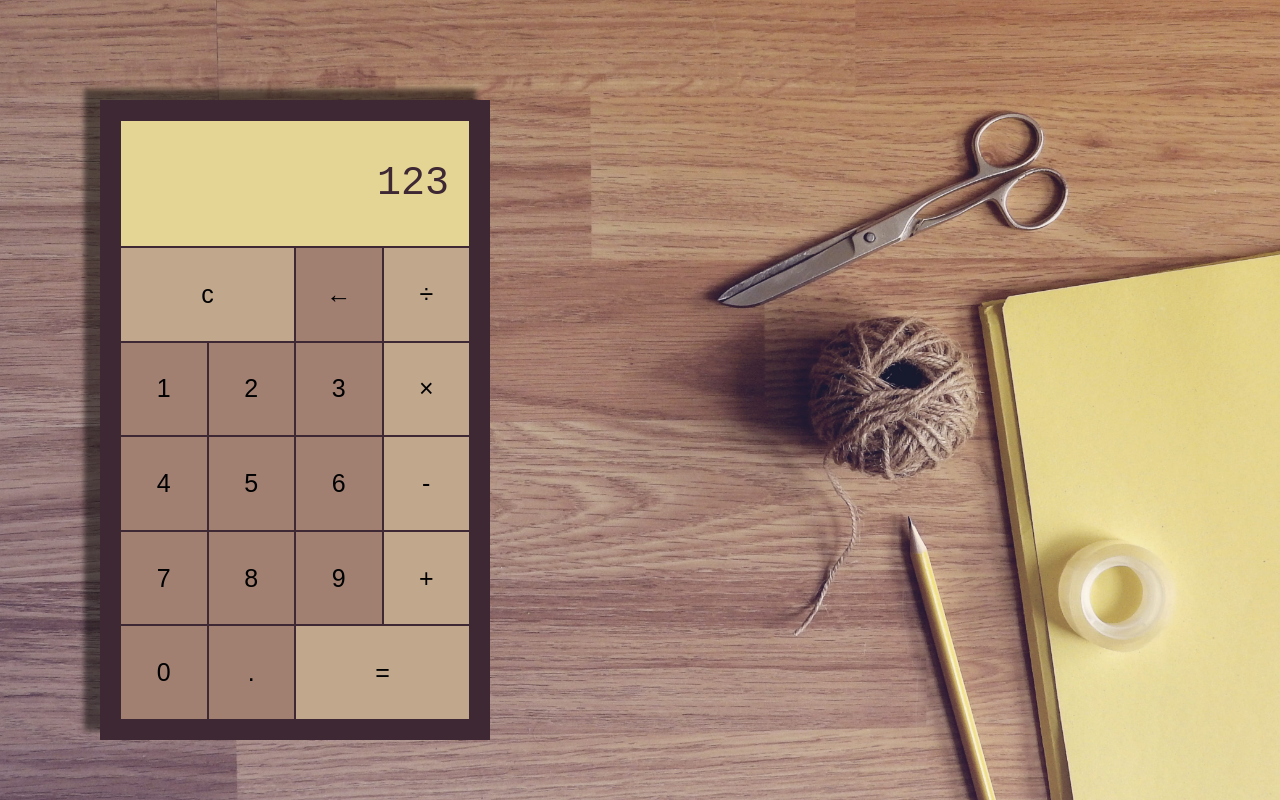
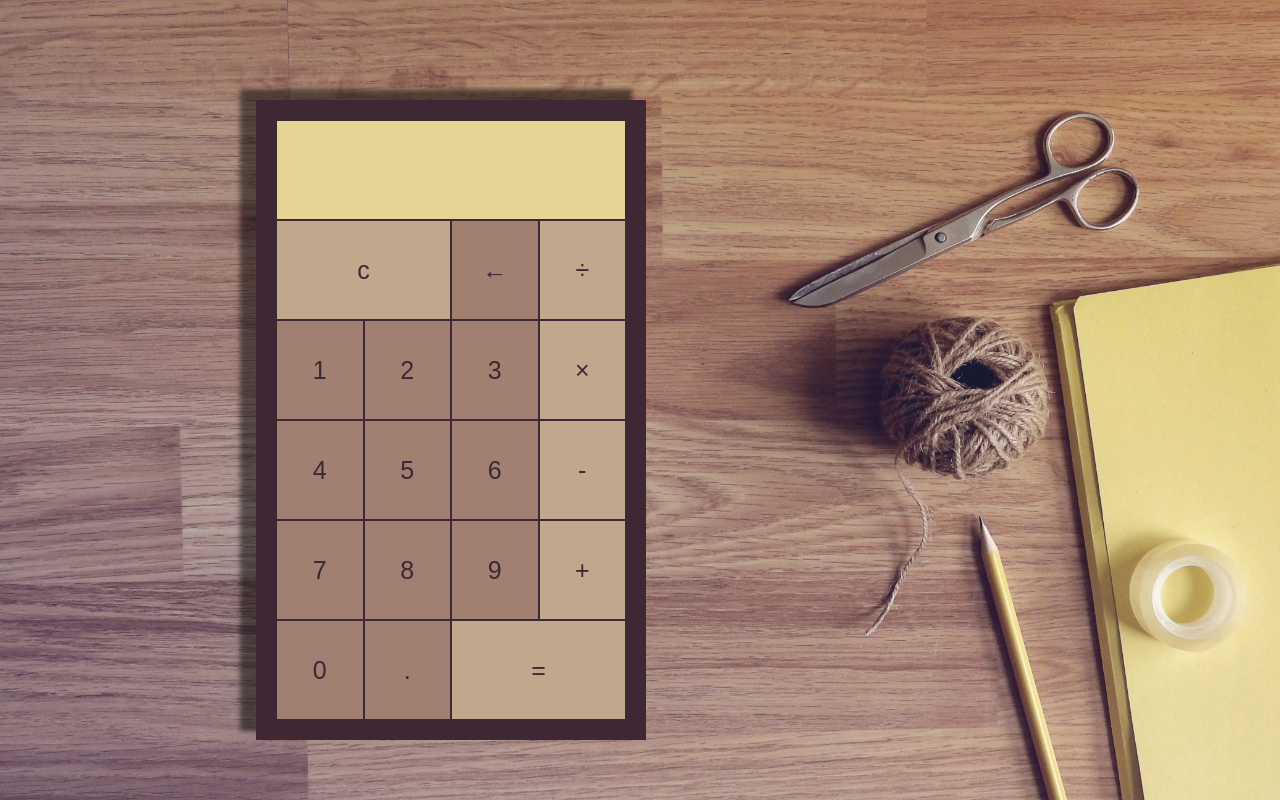
Before and after one commit to TriShade/calculator, a plain HTML site: page index.html in a window 1280 px wide. Drawn offline with Linux system fonts and the light colour scheme.

Commit message:
Further visual fixes

```diff
--- a/index.html
+++ b/index.html
@@ -8,7 +8,7 @@
 <body>
   <div id='calculator'>
     <div id="displaycontainer">
-        <p id="display">123</p>
+        <p id="display"></p>
     </div>
         <button id="add" class="funcbtn">+</button>
         <button id="subtract" class="funcbtn">-</button>
@@ -29,18 +29,6 @@
         <button class="numbtn">.</button>
         <button id="back" class="numbtn">←</button>
   </div>
- <!--
-  <div id="info">
-    <h1>Calculator</h1>
-    <p>Web calculator with keyboard support</p>
-    <ul>
-      <li>Clear: c</li>
-      <li>Division: /</li>
-      <li>Multiplication: * or x</li>
-      <li>Evaluation: =, enter, or any operator</li>
-    </ul>
-  </div>
--->
   <script src="script.js"></script>
 </body>
 </html>
--- a/style.css
+++ b/style.css
@@ -8,24 +8,22 @@ body {
     -moz-background-size: cover;
     -o-background-size: cover;
     background-size: cover;
-    background-position: top;
+    background-position: left;
     font-family: 'Roboto Slab', serif;
 }
 
 #calculator {
-    position: fixed;
+    position: absolute;
+    top: 100px;
+    left: 20%;
     display: grid;
     grid-template-columns: repeat(4, 1fr);
     grid-template-rows: repeat(6, 1fr);
-    top: 100px;
-    left: 100px;
     width: 350px;
     height: 600px;
     background-color: #3e2834;
     padding: 20px;
     color: #3e2834;
-
-    /* offset-x | offset-y | blur-radius | spread-radius | color */
     box-shadow: -15px -10px 5px 1px rgba(0, 0, 0, 0.5);
 }
 
@@ -34,12 +32,16 @@ body {
     grid-column: 1 / span 4;
     grid-row: 1 / span 1;
     margin: 1px;
+    height: 98px;
 }
 
 #display {
     font-size: 40px;
     text-align: right;
     padding-right: 20px;
+    margin: 0px;
+    padding-top: 25px;
+    padding-bottom: 25px;
     font-family: 'IBM Plex Mono', monospace;
 }
 
@@ -49,6 +51,7 @@ button {
     font-size: 25px;
     border: none;
     cursor: pointer;
+    color: #3e2834;
    }
 
 .funcbtn {
@@ -97,9 +100,3 @@ button {
 h1 {
     font-family: 'IBM Plex Mono', monospace;
 }
-
-#info {
-    position: fixed;
-    right: 50px;
-    top: 400px;
-}
```
